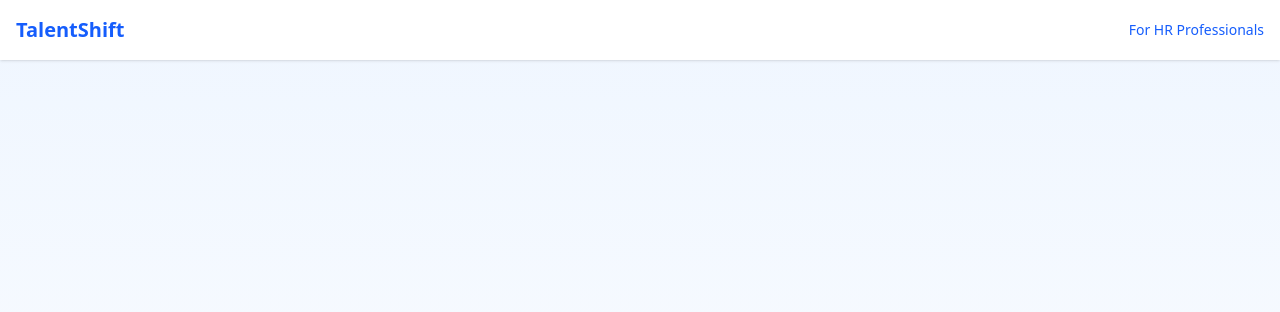
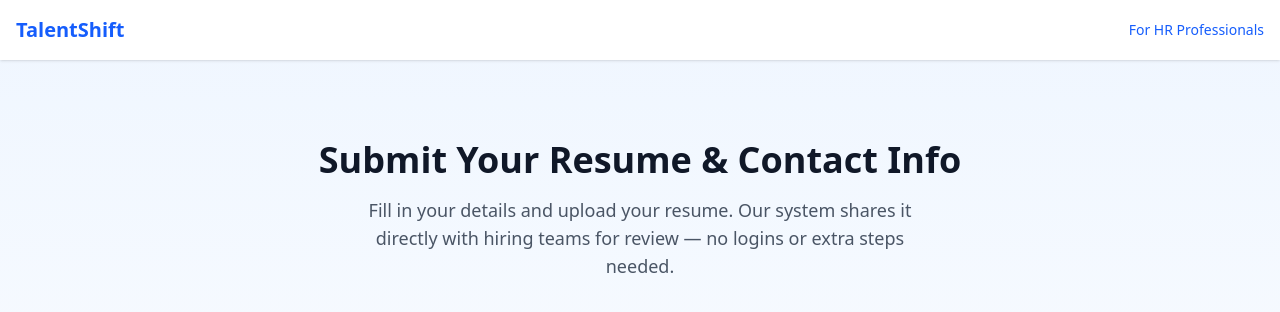
Before and after one commit to reymondyncierto/TalentShift-Web, a React (Vite) app: page / in a window 1280 px wide. Shown: the top 312 px of the page. Built offline with nearby package versions, Linux system fonts and the light colour scheme.

Commit message:
feat: ADD hero section

```diff
--- /dev/null
+++ b/src/components/HeroSection.component.jsx
@@ -0,0 +1,10 @@
+export default function HeroSection() {
+  return (
+    <section className="text-center py-20 px-4">
+      <h1 className="text-4xl font-bold mb-4">Submit Your Resume & Contact Info</h1>
+      <p className="text-lg text-gray-600 max-w-xl mx-auto">
+        Fill in your details and upload your resume. Our system shares it directly with hiring teams for review — no logins or extra steps needed.
+      </p>
+    </section>
+  );
+}
--- a/src/pages/Application.page.jsx
+++ b/src/pages/Application.page.jsx
@@ -1,10 +1,12 @@
 import AppLayout from '../components/AppLayout.component';
 import Header from '../components/Header.component';
+import HeroSection from '../components/HeroSection.component';
 
 export default function ApplicantLandingPage() {
   return (
     <AppLayout>
       <Header />
+      <HeroSection />
     </AppLayout>
   );
 }
```
